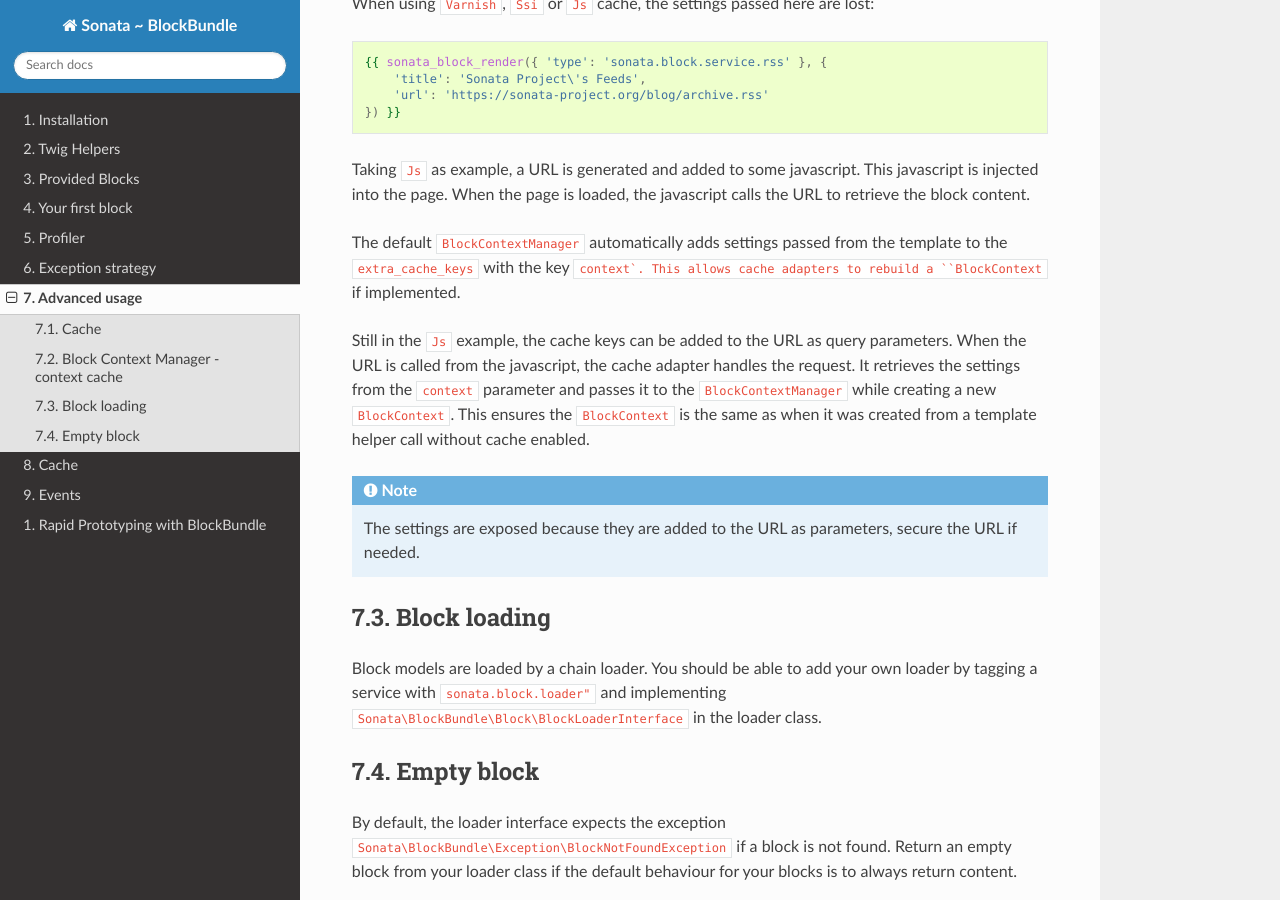
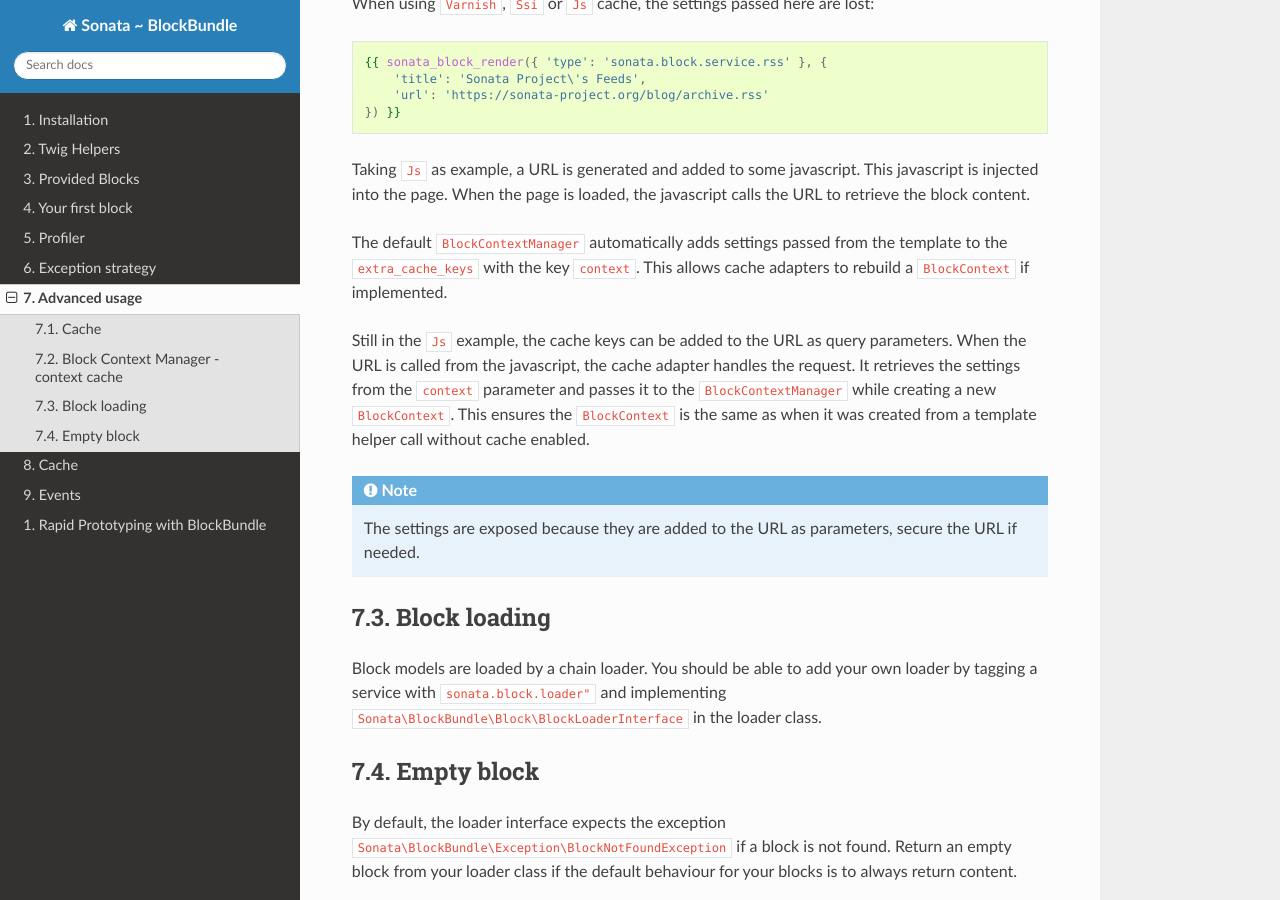
Before and after one commit to sonata-project/SonataBlockBundle, a Sphinx documentation site: the page built from Resources/doc/reference/advanced_usage.rst, in a window 1280 px wide and 900 px high, scrolled down 596 px. Built offline with Sphinx 7.4.7 and the Read the Docs theme 2.0.0, drawn with Linux system fonts in a browser that asks for light colours.

Commit message:
added missing tick

```diff
--- a/Resources/doc/reference/advanced_usage.rst
+++ b/Resources/doc/reference/advanced_usage.rst
@@ -38,7 +38,7 @@ When using ``Varnish``, ``Ssi`` or ``Js`` cache, the settings passed here are lo
 
 Taking ``Js`` as example, a URL is generated and added to some javascript. This javascript is injected into the page. When the page is loaded, the javascript calls the URL to retrieve the block content.
 
-The default ``BlockContextManager`` automatically adds settings passed from the template to the ``extra_cache_keys`` with the key ``context`.
+The default ``BlockContextManager`` automatically adds settings passed from the template to the ``extra_cache_keys`` with the key ``context``.
 This allows cache adapters to rebuild a ``BlockContext`` if implemented.
 
 Still in the ``Js`` example, the cache keys can be added to the URL as query parameters.
```
